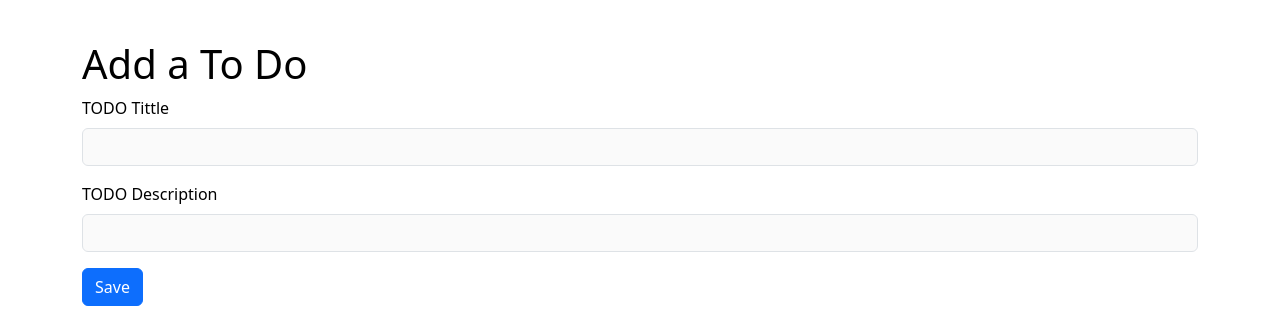
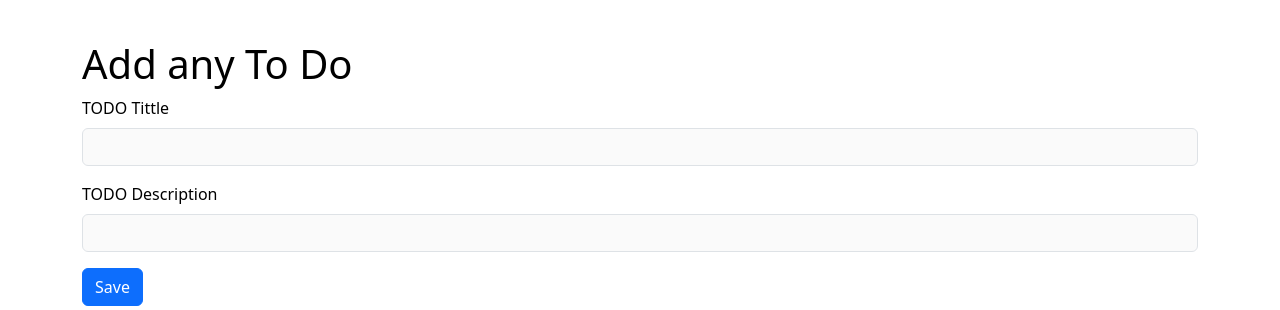
Before and after one commit to AryanKumarOfficial/FLASK, a Flask app: page / in a window 1280 px wide. Shown: the part 56-366 px from the top of the page. Run offline with Flask 3, Linux system fonts and the light colour scheme.

Commit message:
Updating index.html
Add a todo => add any todo

```diff
--- a/templates/index.html
+++ b/templates/index.html
@@ -6,7 +6,7 @@ Home
 <!-- ADD To Do starts -->
 
 <div class="container my-3 TODO-first">
-    <h1>Add a To Do</h1>
+    <h1>Add any To Do</h1>
     <form action="/" method="POST">
         <div class="mb-3">
             <label for="title" class="form-label">TODO Tittle</label>
```
